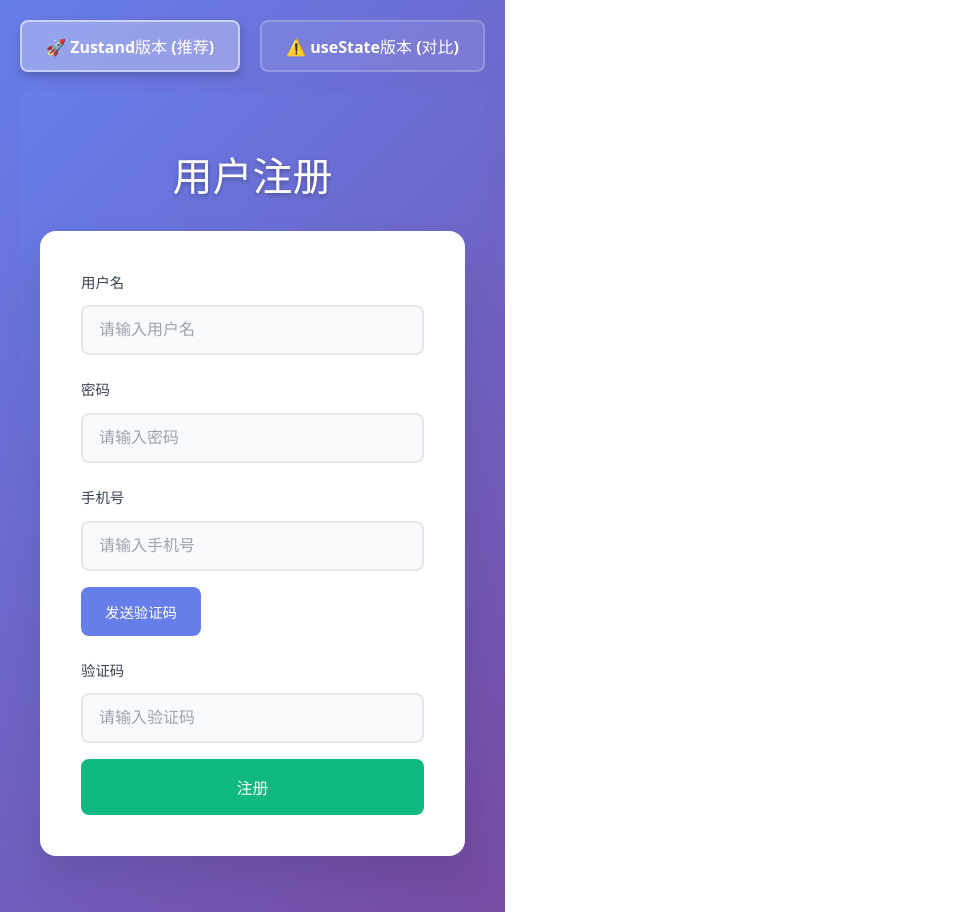
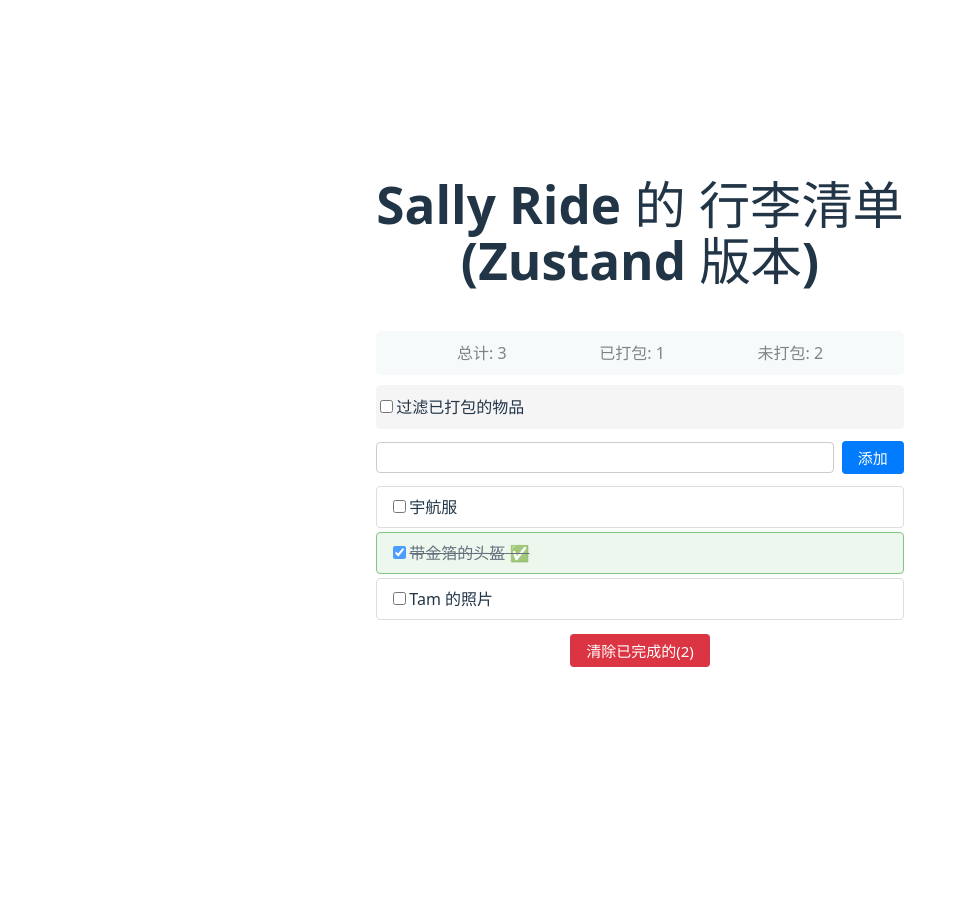
Before and after one commit to AnyaLi-tms/class-react-demo, a React (Vite) app: page / in a window 1280 px wide. Shown: the whole page, without its empty margins (0-967 px from the left). After the commit the page ends 800 px from the top, so only its background shows below. Built offline with nearby package versions, Linux system fonts and the light colour scheme.

Commit message:
feat(TodoList): finish basic static ui

```diff
--- a/src/App.css
+++ b/src/App.css
@@ -1,87 +1,46 @@
-.App {
-  min-height: 100vh;
-  background: linear-gradient(135deg, #667eea 0%, #764ba2 100%);
-  padding: 20px;
-  display: flex;
-  flex-direction: column;
-  align-items: center;
-  justify-content: center;
+#root {
+  max-width: 1280px;
+  margin: 0 auto;
+  padding: 2rem;
+  text-align: center;
 }
 
-.app-header {
-  text-align: center;
-  color: white;
-  margin-bottom: 20px;
+.heart-logo {
+  background-color: #c1c1c1;
 }
 
-.app-header h1 {
-  font-size: 2rem;
-  margin-bottom: 8px;
-  text-shadow: 0 2px 4px rgba(0, 0, 0, 0.3);
+.logo {
+  height: 6em;
+  padding: 1.5em;
+  will-change: filter;
+  transition: filter 300ms;
+}
+.logo:hover {
+  filter: drop-shadow(0 0 2em #646cffaa);
+}
+.logo.react:hover {
+  filter: drop-shadow(0 0 2em #61dafbaa);
 }
 
-.app-header p {
-  font-size: 1rem;
-  opacity: 0.9;
-  margin: 0;
+@keyframes logo-spin {
+  from {
+    transform: rotate(0deg);
+  }
+  to {
+    transform: rotate(360deg);
+  }
 }
 
-.version-selector {
-  display: flex;
-  justify-content: center;
-  gap: 20px;
-  margin-bottom: 20px;
+@media (prefers-reduced-motion: no-preference) {
+  a:nth-of-type(2) .logo {
+    animation: logo-spin infinite 20s linear;
+  }
 }
 
-.version-btn {
-  padding: 12px 24px;
-  border: none;
-  border-radius: 8px;
-  font-size: 16px;
-  font-weight: 600;
-  cursor: pointer;
-  transition: all 0.3s ease;
-  background: rgba(255, 255, 255, 0.1);
-  color: white;
-  border: 2px solid rgba(255, 255, 255, 0.2);
+.card {
+  padding: 2em;
 }
 
-.version-btn:hover {
-  background: rgba(255, 255, 255, 0.2);
-  transform: translateY(-2px);
-  box-shadow: 0 4px 8px rgba(0, 0, 0, 0.2);
+.read-the-docs {
+  color: #888;
 }
-
-.version-btn.active {
-  background: rgba(255, 255, 255, 0.3);
-  border-color: rgba(255, 255, 255, 0.5);
-  box-shadow: 0 4px 8px rgba(0, 0, 0, 0.2);
-}
-
-
-
-.app-main {
-  max-width: 1200px;
-  width: 100%;
-  display: flex;
-  flex-direction: column;
-  align-items: center;
-}
-
-/* 响应式设计 */
-@media (max-width: 768px) {
-  .App {
-    padding: 10px;
-  }
-
-  .app-header h1 {
-    font-size: 2rem;
-  }
-
-  .version-selector {
-    flex-direction: column;
-    align-items: center;
-  }
-
-
-}
--- a/src/App.jsx
+++ b/src/App.jsx
@@ -2,35 +2,12 @@
 import Register from "./components/Register";
 import Hello from "./components/Hello";
 import Counter from "./components/Counter";
-import { useState } from "react";
+import TodoList from "./components/TodoList";
 
 function App() {
-  const [activeVersion, setActiveVersion] = useState("zustand");
-
   return (
-    <div className="App">
-      <div className="version-selector">
-        <button
-          className={`version-btn ${
-            activeVersion === "zustand" ? "active" : ""
-          }`}
-          onClick={() => setActiveVersion("zustand")}
-        >
-          🚀 Zustand版本 (推荐)
-        </button>
-        <button
-          className={`version-btn ${
-            activeVersion === "useState" ? "active" : ""
-          }`}
-          onClick={() => setActiveVersion("useState")}
-        >
-          ⚠️ useState版本 (对比)
-        </button>
-      </div>
-
-      <main className="app-main">
-        <Register />
-      </main>
+    <div>
+      <TodoList/>
     </div>
   );
 }
--- a/src/components/TodoList/index.jsx
+++ b/src/components/TodoList/index.jsx
@@ -1,6 +1,6 @@
-import todoItems from "../todoItems.json";
+import {useTodoListStore} from "../../stores/todoListStore";
 import { useState } from "react";
-import styles from './TodoList.module.css';
+import styles from "./index.module.css";
 
 function TodoItem({ title, completed, onToggle }) {
   const itemClassName = `${styles.item} ${completed ? styles.checked : ""}`;
@@ -15,6 +15,7 @@
 }
 
 export default function TodoList() {
+  const { todos: todoItems, addTodo, toggleTodo } = useTodoListStore();
   const [todos, setTodos] = useState(todoItems);
   const [isFilter, setIsFilter] = useState(false);
   const filterItems = isFilter
@@ -23,26 +24,44 @@
   const handleToggle = (currentItem) => {
     setTodos(
       todos.map((item) =>
-        item.id === currentItem.id ? { ...item, completed: !item.completed } : item
+        item.id === currentItem.id
+          ? { ...item, completed: !item.completed }
+          : item
       )
     );
   };
   return (
-    <section>
-      <h1>Sally Ride 的 Todo 清单</h1>
+    <section className={styles.todoList}>
+      <h1>Sally Ride 的 行李清单 <br /> (Zustand 版本)</h1>
+      <div className={styles.summary}>
+        <span>总计: {todos.length}</span>
+        <span>已打包: {todos.filter((item) => item.completed).length}</span>
+        <span>未打包: {todos.filter((item) => !item.completed).length}</span>
+      </div>
+      <div className={styles.filterDiv}>
         <label>
           <input
             type="checkbox"
             checked={isFilter}
             onChange={() => setIsFilter(!isFilter)}
           />
-        只显示未完成的任务
+          过滤已打包的物品
         </label>
+      </div>
+      <div className={styles.addTodo}>
+        <input type="text" />
+        <button style={{ backgroundColor: "#027bfe", color: "#fff" }}>添加</button>
+      </div>
       <ul>
         {filterItems.map((item) => (
-          <TodoItem key={item.id} {...item} onToggle={() => handleToggle(item)} />
+          <TodoItem
+            key={item.id}
+            {...item}
+            onToggle={() => handleToggle(item)}
+          />
         ))}
       </ul>
+      <button className={styles.clearButton}>清除已完成的(2)</button>
     </section>
   );
 }
--- a/src/components/TodoList/index.module.css
+++ b/src/components/TodoList/index.module.css
@@ -1,3 +1,54 @@
+.todoList {
+  .summary {
+    background-color: #f6fafb;
+    display: flex;
+    justify-content: space-evenly;
+    padding: 10px 0;
+    gap: 12px;
+    color: #7f8384;
+    border-radius: 5px;
+  }
+  .filterDiv {
+    margin-top: 10px;
+    background-color: #f5f5f5;
+    border-radius: 5px;
+    font-weight: 500;
+    padding: 10px 0;
+    text-align: left;
+  }
+  .addTodo {
+    display: flex;
+    align-items: center;
+    gap: 8px;
+    margin: 12px 0;
+  }
+  .addTodo input[type="text"] {
+    flex: 1;
+    padding: 6px 10px;
+    border: 1px solid #ccc;
+    border-radius: 4px;
+    font-size: 15px;
+    outline: none;
+    transition: border-color 0.2s;
+  }
+  .addTodo input[type="text"]:focus {
+    border-color: #027bfe;
+  }
+  .addTodo button {
+    padding: 6px 16px;
+    border: none;
+    border-radius: 4px;
+    background-color: #027bfe;
+    color: #fff;
+    font-size: 15px;
+    cursor: pointer;
+  }
+  /* 去除ul的圆点 */
+  ul {
+    list-style: none;
+    padding-left: 0;
+    margin: 0;
+  }
   .item {
     padding: 8px 12px;
     margin: 4px 0;
@@ -5,6 +56,7 @@
     border-radius: 4px;
     background-color: #fff;
     transition: all 0.3s ease;
+    text-align: left;
   }
   .item.checked {
     background-color: #e8f5e8;
@@ -12,3 +64,14 @@
     text-decoration: line-through;
     opacity: 0.7;
   }
+  .clearButton {
+    margin-top: 10px;
+    padding: 6px 16px;
+    border: none;
+    border-radius: 4px;
+    background-color: #db3544;
+    color: #fff;
+    font-size: 15px;
+    cursor: pointer;
+  }
+}
--- /dev/null
+++ b/src/stores/todoListStore.js
@@ -0,0 +1,16 @@
+import { create } from "zustand";
+
+export const useTodoListStore = create((set, get) => ({
+  todos: [
+    { id: 1, title: "宇航服", completed: false },
+    { id: 2, title: "带金箔的头盔", completed: true },
+    { id: 3, title: "Tam 的照片", completed: false },
+  ],
+  addTodo: (todo) => set((state) => ({ todos: [...state.todos, todo] })),
+  toggleTodo: (id) =>
+    set((state) => ({
+      todos: state.todos.map((todo) =>
+        todo.id === id ? { ...todo, completed: !todo.completed } : todo
+      ),
+    })),
+}));
```
Lines whose indentation alone changed are shown as unchanged.
